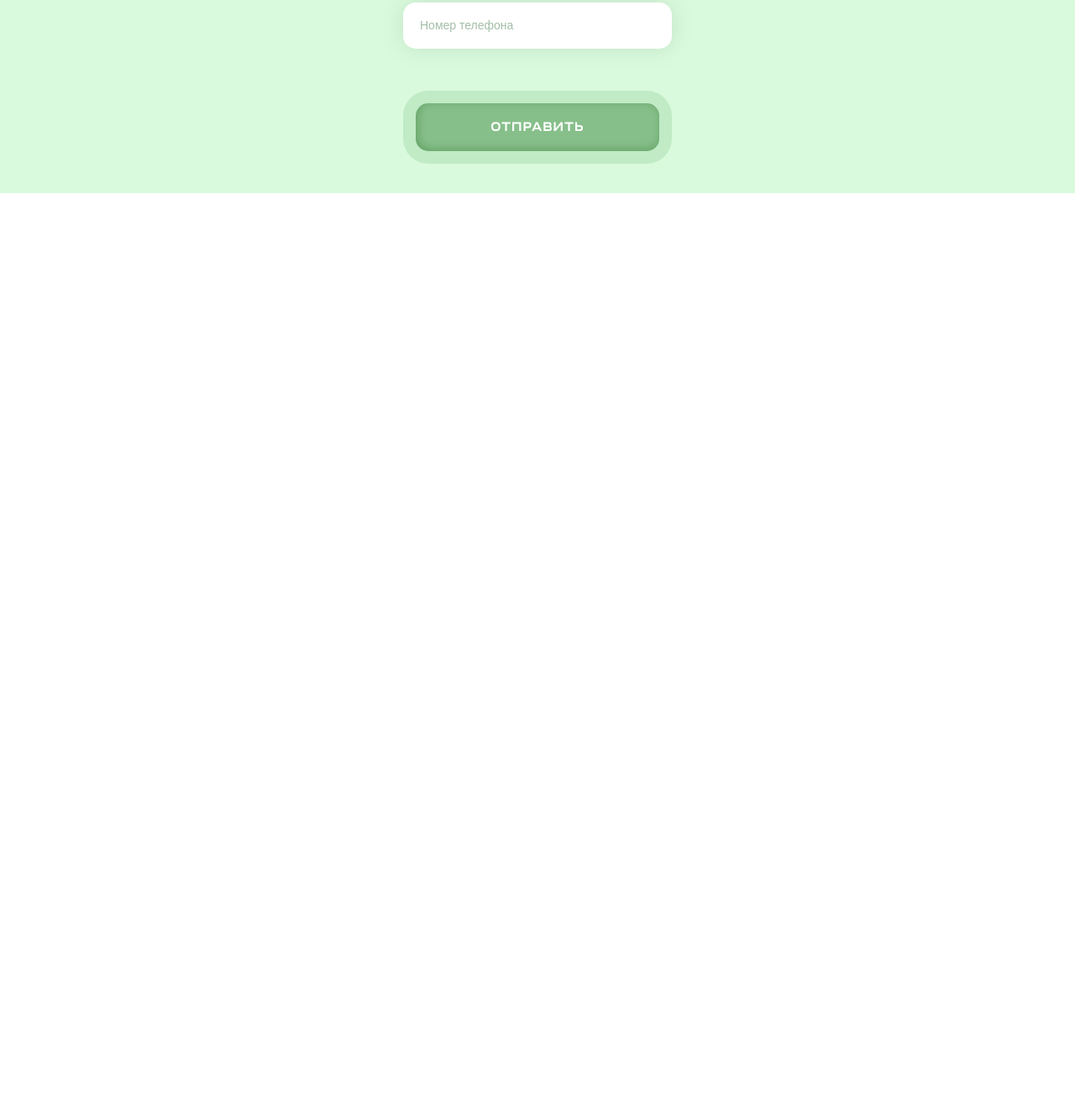
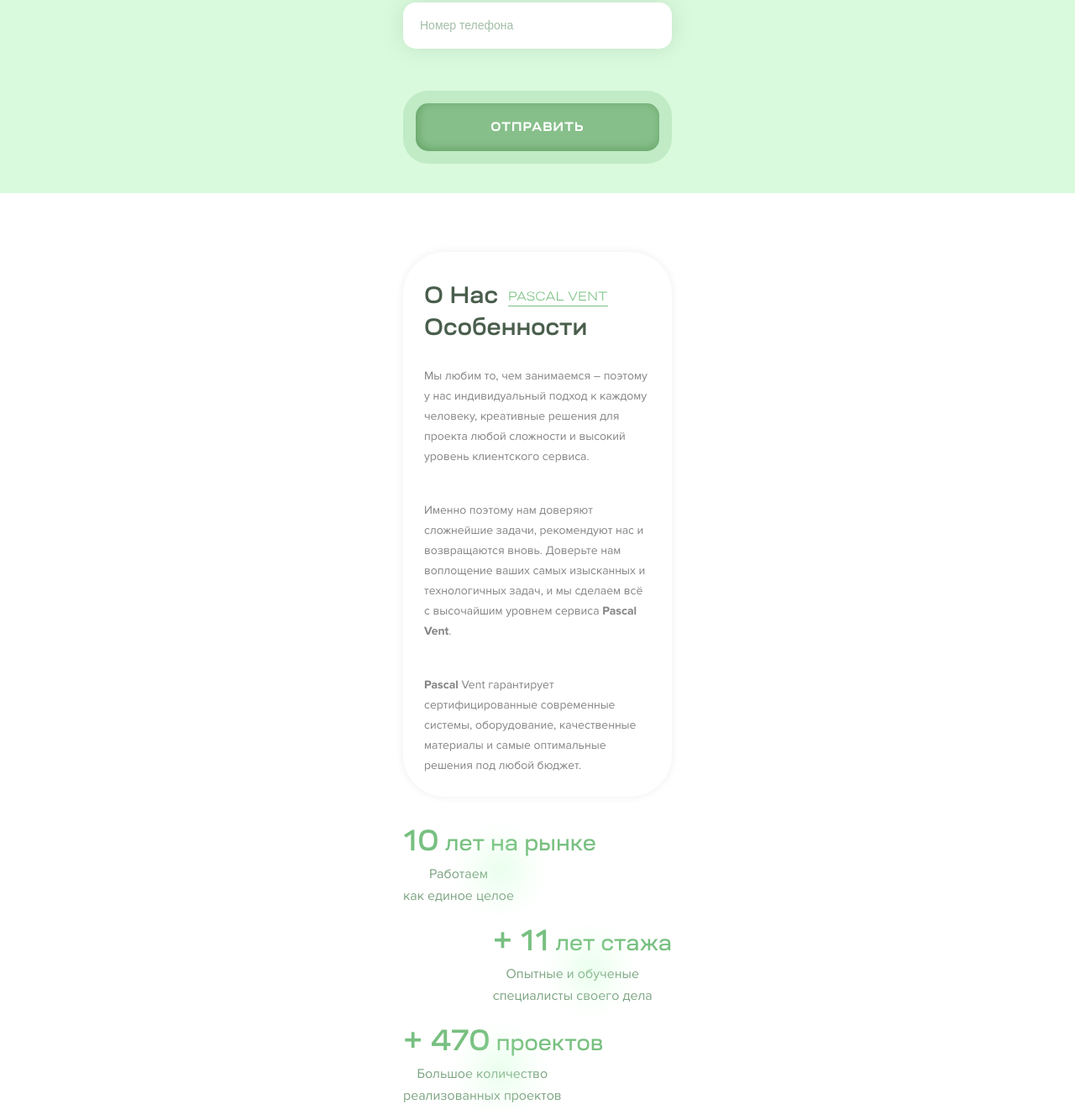
Before and after one commit to BesedinEgor/PascalVent, a plain HTML site: page index.html in a window 1280 px wide. Shown: the part 4671-5992 px from the top of the page at 84% size. Before the commit the page ends 4971 px from the top, so only its background shows below. Drawn offline with Linux system fonts and the light colour scheme.

Commit message:
реализация блока about, некоторые правки form

```diff
--- a/index.html
+++ b/index.html
@@ -555,7 +555,7 @@
                   </li>
                   <li class="feedback__item">
                     <button
-                      class="feedback__submit button button--style disabled"
+                      class="feedback__submit button button--style"
                       type="submit"
                       disabled
                     >
@@ -567,6 +567,67 @@
             </form>
           </div>
         </section>
+        <section class="about">
+          <h2 class="visually-hidden">О нас</h2>
+          <div class="container">
+            <div class="about__wrapper">
+              <div class="about__container">
+                <div class="about__title-box">
+                  <p class="about__title about__title--logo">о нас</p>
+                  <p class="about__title">Особенности</p>
+                </div>
+                <div class="about__content">
+                  <p class="about__text">
+                    Мы любим то, чем занимаемся – поэтому у нас индивидуальный
+                    подход к каждому человеку, креативные решения для проекта
+                    любой сложности и высокий уровень клиентского сервиса.
+                  </p>
+                  <p class="about__text">
+                    Именно поэтому нам доверяют сложнейшие задачи, рекомендуют
+                    нас и возвращаются вновь. Доверьте нам воплощение ваших
+                    самых изысканных и технологичных задач, и мы сделаем всё с
+                    высочайшим уровнем сервиса <b>Pascal Vent</b>.
+                  </p>
+                  <p class="about__text">
+                    <b>Pascal</b> Vent гарантирует сертифицированные современные
+                    системы, оборудование, качественные материалы и самые
+                    оптимальные решения под любой бюджет.
+                  </p>
+                </div>
+              </div>
+            </div>
+            <ul class="about__items list-reset">
+              <li class="about__item">
+                <h3 class="about__item-title"><span>10</span> лет на рынке</h3>
+                <p class="about__description">
+                  Работаем <br />
+                  как единое целое
+                </p>
+              </li>
+              <li class="about__item">
+                <h3 class="about__item-title"><span>+ 11</span> лет стажа</h3>
+                <p class="about__description">
+                  Опытные и обученые <br />
+                  специалисты своего дела
+                </p>
+              </li>
+              <li class="about__item">
+                <h3 class="about__item-title"><span>+ 470</span> проектов</h3>
+                <p class="about__description">
+                  Большое количество <br />
+                  реализованных проектов
+                </p>
+              </li>
+              <li class="about__item">
+                <h3 class="about__item-title"><span>+ 180</span> клиентов</h3>
+                <p class="about__description">
+                  Число счастливых <br />
+                  клиентов за этот период
+                </p>
+              </li>
+            </ul>
+          </div>
+        </section>
       </main>
       <footer class="footer"></footer>
     </div>
--- /dev/null
+++ b/sass/about.scss
@@ -0,0 +1,135 @@
+.about {
+  margin-bottom: 70px;
+}
+
+.about__wrapper {
+  position: relative;
+  width: 100%;
+  background-color: var(--light-white);
+  box-shadow: 0px 0px 10px rgba(73, 93, 76, 0.1);
+  border-radius: 50px;
+  padding-top: 35px;
+  margin-bottom: 32px;
+
+  // &::before {
+  //   content: "";
+  //   position: absolute;
+  //   background-image: url("../images/about-ellipse-bg.png");
+  //   background-repeat: no-repeat;
+  //   background-size: cover;
+  //   left: 50%;
+  //   transform: translateX(-50%);
+  //   width: 508px;
+  //   height: 387px;
+  //   z-index: -1;
+  // }
+}
+
+.about__container {
+  max-width: 320px;
+  padding: 0 25px;
+}
+
+.about__title-box {
+  display: flex;
+  flex-direction: column;
+  margin-bottom: 25px;
+}
+
+.about__title {
+  padding: 0;
+  margin: 0;
+  font-family: "Ruberoid", sans-serif;
+  font-weight: 600;
+  font-size: 28px;
+  line-height: 38px;
+  text-transform: capitalize;
+  color: var(--light-green);
+
+  &--logo {
+    position: relative;
+    padding-right: 130px;
+    &::before {
+      content: "";
+      position: absolute;
+      background-image: url("../images/svg/pascal-vent.svg");
+      background-repeat: no-repeat;
+      width: 119px;
+      height: 22px;
+      top: 50%;
+      transform: translateY(-50%);
+      left: 100px;
+    }
+  }
+}
+
+.about__content {
+  display: flex;
+  flex-direction: column;
+  gap: 40px;
+  padding-bottom: 25px;
+}
+
+.about__text {
+  margin: 0;
+  padding: 0;
+  font-weight: 400;
+  font-size: 14px;
+  line-height: 24px;
+  color: #848484;
+}
+
+.about__items {
+  display: flex;
+  flex-direction: column;
+  gap: 20px;
+}
+
+.about__item {
+  position: relative;
+  display: flex;
+  align-items: flex-start;
+  flex-direction: column;
+
+  &::before {
+    content: "";
+    position: absolute;
+    background-image: url("../images/svg/about-ellipse-item.svg");
+    background-repeat: no-repeat;
+    background-size: cover;
+    left: 60px;
+    top: 50%;
+    transform: translateY(-50%);
+    width: 122px;
+    height: 122px;
+  }
+  &:nth-child(2n) {
+    margin-left: auto;
+  }
+}
+
+.about__item-title {
+  margin: 0;
+  padding: 0;
+  font-family: "Ruberoid", sans-serif;
+  font-weight: 400;
+  font-size: 26px;
+  line-height: 35px;
+  color: #78c081;
+
+  span {
+    font-family: "Ruberoid", sans-serif;
+    font-weight: 600;
+    font-size: 35px;
+    line-height: 47px;
+  }
+}
+
+.about__description {
+  margin: 0;
+  padding: 0;
+  font-weight: 500;
+  line-height: 26px;
+  text-align: center;
+  color: #7ca381;
+}
--- a/sass/feedback.scss
+++ b/sass/feedback.scss
@@ -59,7 +59,7 @@
   text-transform: uppercase;
   color: var(--light-white);
 
-  &.disabled {
+  &:disabled {
     box-shadow: inset 2px -2px 12px rgb(34 111 33 / 36%),
       300px 0px 0px rgba(34, 111, 33, 0.36) inset;
   }
--- a/sass/style.scss
+++ b/sass/style.scss
@@ -11,4 +11,5 @@
 @import "application.scss";
 @import "steps.scss";
 @import "feedback.scss";
+@import "about.scss";
 @import "footer.scss";
```
Also changed, not shown: css/about.css (added), css/feedback.css, css/style.css, images/svg/about-ellipse-item.svg (added), images/svg/pascal-vent.svg (added), 3 other files.
